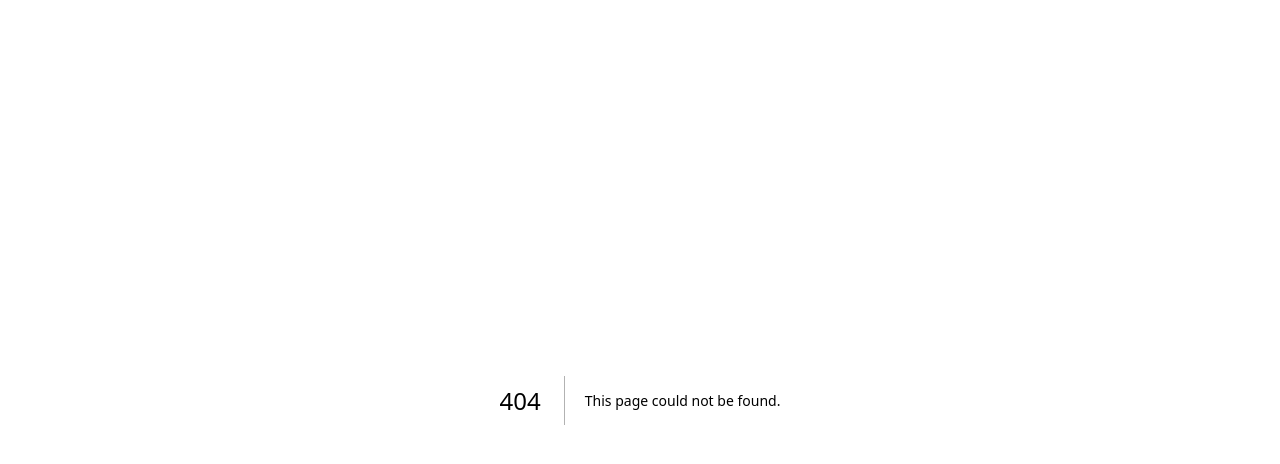
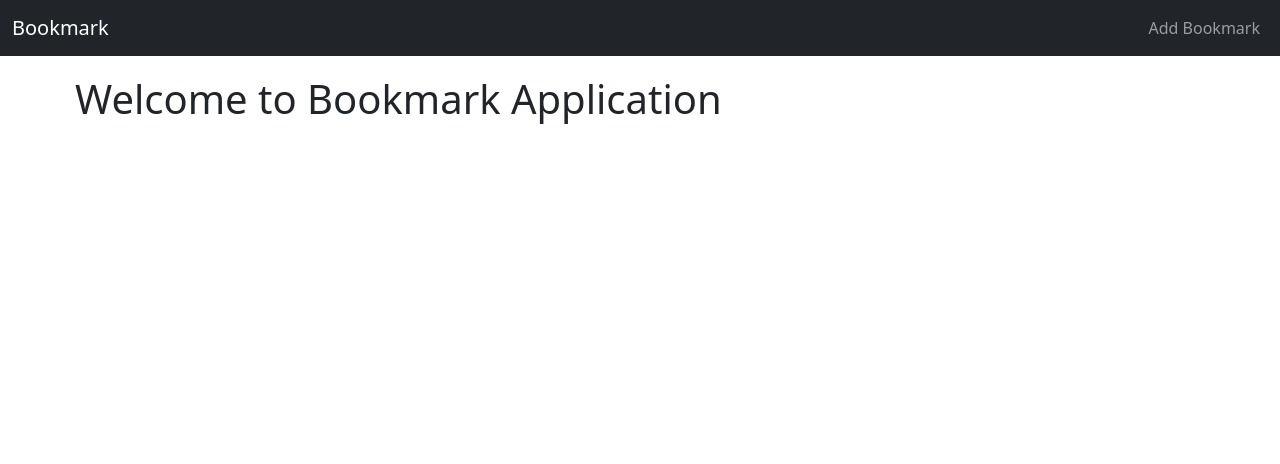
Before and after one commit to MadhurToppo/bookmark-application, a Next.js app in the folder bookmark-ui/: page /bookmarks in a window 1280 px wide. Before the commit this address had no page. Shown: the top 464 px of the page. Built offline with nearby package versions, Linux system fonts and the light colour scheme.

Commit message:
Finalize Navbar component, add styling

```diff
--- a/bookmark-ui/components/NavBar.tsx
+++ b/bookmark-ui/components/NavBar.tsx
@@ -1,42 +1,28 @@
 import React from 'react';
+import Link from "next/link";
 
 const NavBar = () => (
+  <div>
     <header>
-    <nav className="navbar navbar-expand-lg navbar-light bg-light">
-        <a className="navbar-brand" href="#">Navbar</a>
-        <button className="navbar-toggler" type="button" data-toggle="collapse"
-                data-target="#navbarSupportedContent" aria-controls="navbarSupportedContent" aria-expanded="false"
-                aria-label="Toggle navigation">
+      <nav className="navbar navbar-expand-md navbar-dark fixed-top bg-dark">
+        <div className="container-fluid">
+          <Link href="/" legacyBehavior><a className="navbar-brand">Bookmark</a></Link>
+          <button className="navbar-toggler" type="button" data-bs-toggle="collapse"
+                  data-bs-target="#navbarCollapse" aria-controls="navbarCollapse"
+                  aria-expanded="false" aria-label="Toggle navigation">
             <span className="navbar-toggler-icon"></span>
-        </button>
-
-        <div className="collapse navbar-collapse" id="navbarSupportedContent">
-            <ul className="navbar-nav mr-auto">
-                <li className="nav-item active">
-                    <a className="nav-link" href="#">Home <span className="sr-only">(current)</span></a>
-                </li>
-                <li className="nav-item">
-                    <a className="nav-link" href="#">Link</a>
-                </li>
-                <li className="nav-item dropdown">
-                    <a className="nav-link dropdown-toggle" href="#" id="navbarDropdown" role="button"
-                       data-toggle="dropdown" aria-haspopup="true" aria-expanded="false">
-                        Dropdown
-                    </a>
-                    <div className="dropdown-menu" aria-labelledby="navbarDropdown">
-                        <a className="dropdown-item" href="#">Action</a>
-                        <a className="dropdown-item" href="#">Another action</a>
-                        <div className="dropdown-divider"></div>
-                        <a className="dropdown-item" href="#">Something else here</a>
-                    </div>
-                </li>
-                <li className="nav-item">
-                    <a className="nav-link disabled" href="#">Disabled</a>
-                </li>
+          </button>
+          <div className="collapse navbar-collapse" id="navbarCollapse">
+            <ul className="navbar-nav ms-auto">
+              <li className="nav-item">
+                <Link href="/bookmarks/add" legacyBehavior><a className="nav-link">Add Bookmark</a></Link>
+              </li>
             </ul>
+          </div>
         </div>
-    </nav>
+      </nav>
     </header>
+  </div>
 );
 
 export default NavBar;
--- a/bookmark-ui/pages/_app.tsx
+++ b/bookmark-ui/pages/_app.tsx
@@ -1,7 +1,16 @@
 import '@/styles/globals.css'
 import 'bootstrap/dist/css/bootstrap.min.css'
 import type { AppProps } from 'next/app'
+import NavBar from "@/components/NavBar";
 
 export default function App({ Component, pageProps }: AppProps) {
-  return <Component {...pageProps} />
+  return (
+    <div>
+      <NavBar/>
+      <main>
+        <Component {...pageProps} />
+      </main>
+    </div>
+
+  )
 }
--- /dev/null
+++ b/bookmark-ui/pages/bookmarks/index.tsx
@@ -0,0 +1,9 @@
+import NavBar from "@/components/NavBar";
+
+export default function Home() {
+  return (
+    <div>
+      <h1>Welcome to Bookmark Application</h1>
+    </div>
+  )
+}
--- a/bookmark-ui/styles/globals.css
+++ b/bookmark-ui/styles/globals.css
@@ -0,0 +1,3 @@
+main {
+    padding: 75px;
+}
```
Also changed, not shown: bookmark-ui/pages/bookmarks/add.tsx (added, +9 -0 lines), bookmark-ui/pages/index.tsx (deleted, +0 -15 lines).
